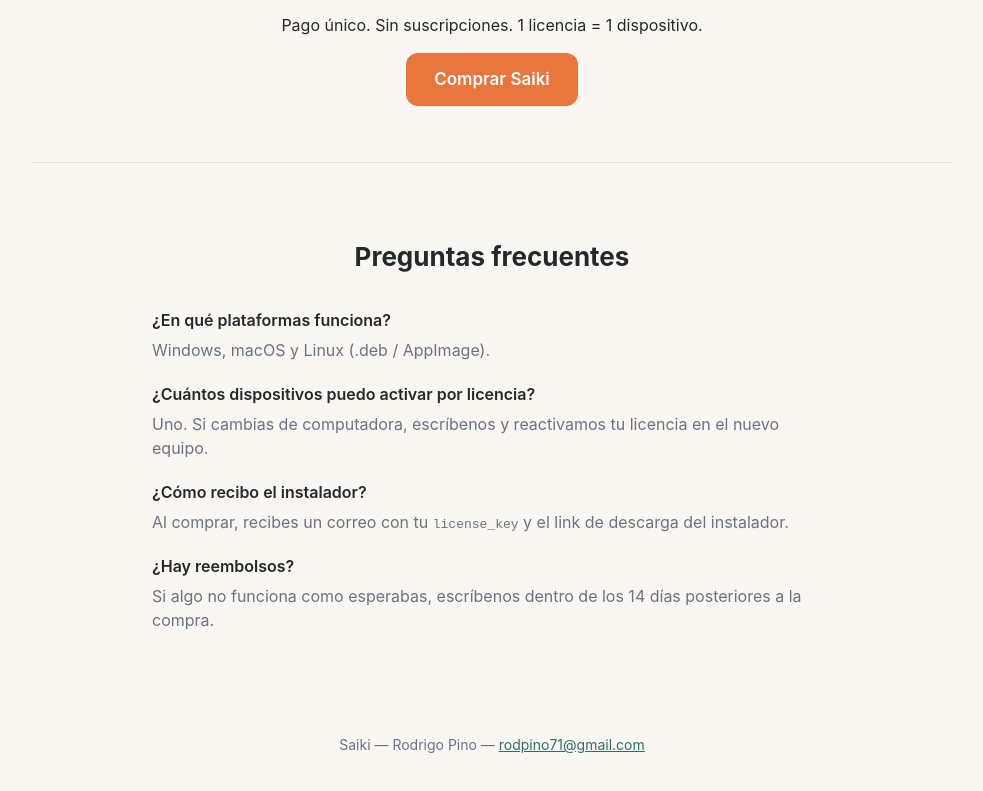
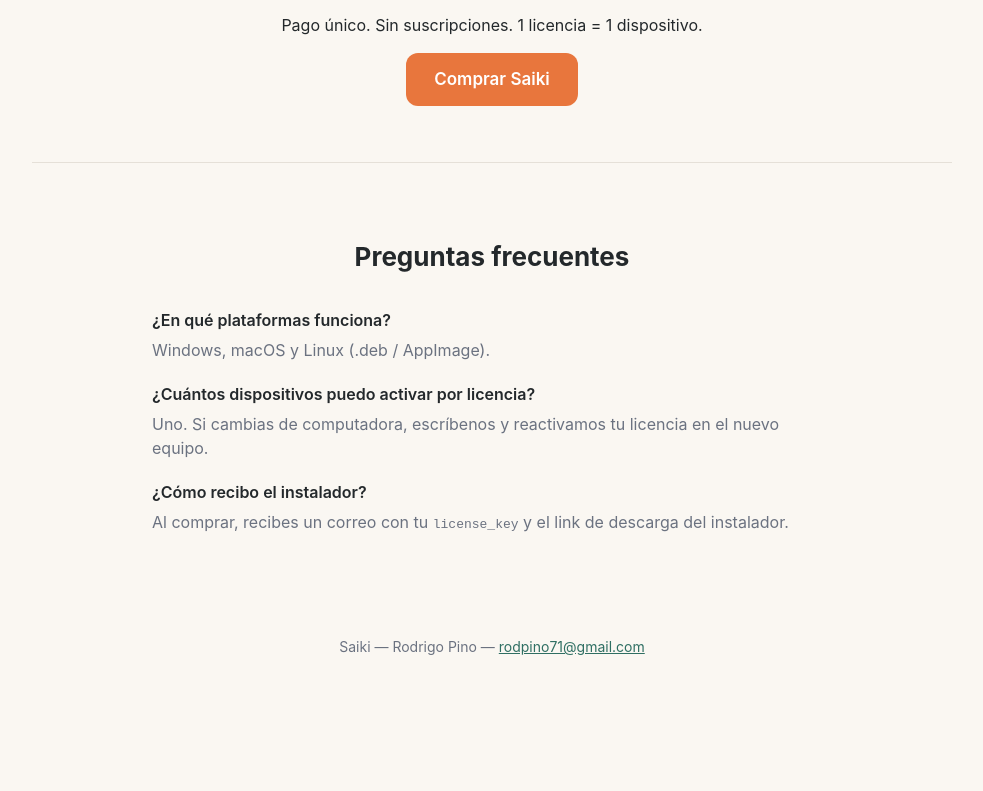
Before and after one commit to rodpino71-expert/Saiki, an Electron app: page web/index.html in a window 1280 px wide. Shown: the part 2608-3399 px from the top of the page, without its empty margins (148-1131 px from the left). After the commit the page ends 3327 px from the top, so only its background shows below. Drawn offline with Linux system fonts and the light colour scheme.

Commit message:
fix: remove unauthorized refund policy from FAQ
The 14-day refund policy was never approved by the user — it was
invented during the original draft. Removed outright, not replaced.

```diff
--- a/web/index.html
+++ b/web/index.html
@@ -99,9 +99,6 @@
 
         <dt>¿Cómo recibo el instalador?</dt>
         <dd>Al comprar, recibes un correo con tu <code>license_key</code> y el link de descarga del instalador.</dd>
-
-        <dt>¿Hay reembolsos?</dt>
-        <dd>Si algo no funciona como esperabas, escríbenos dentro de los 14 días posteriores a la compra.</dd>
       </dl>
     </section>
 
```
